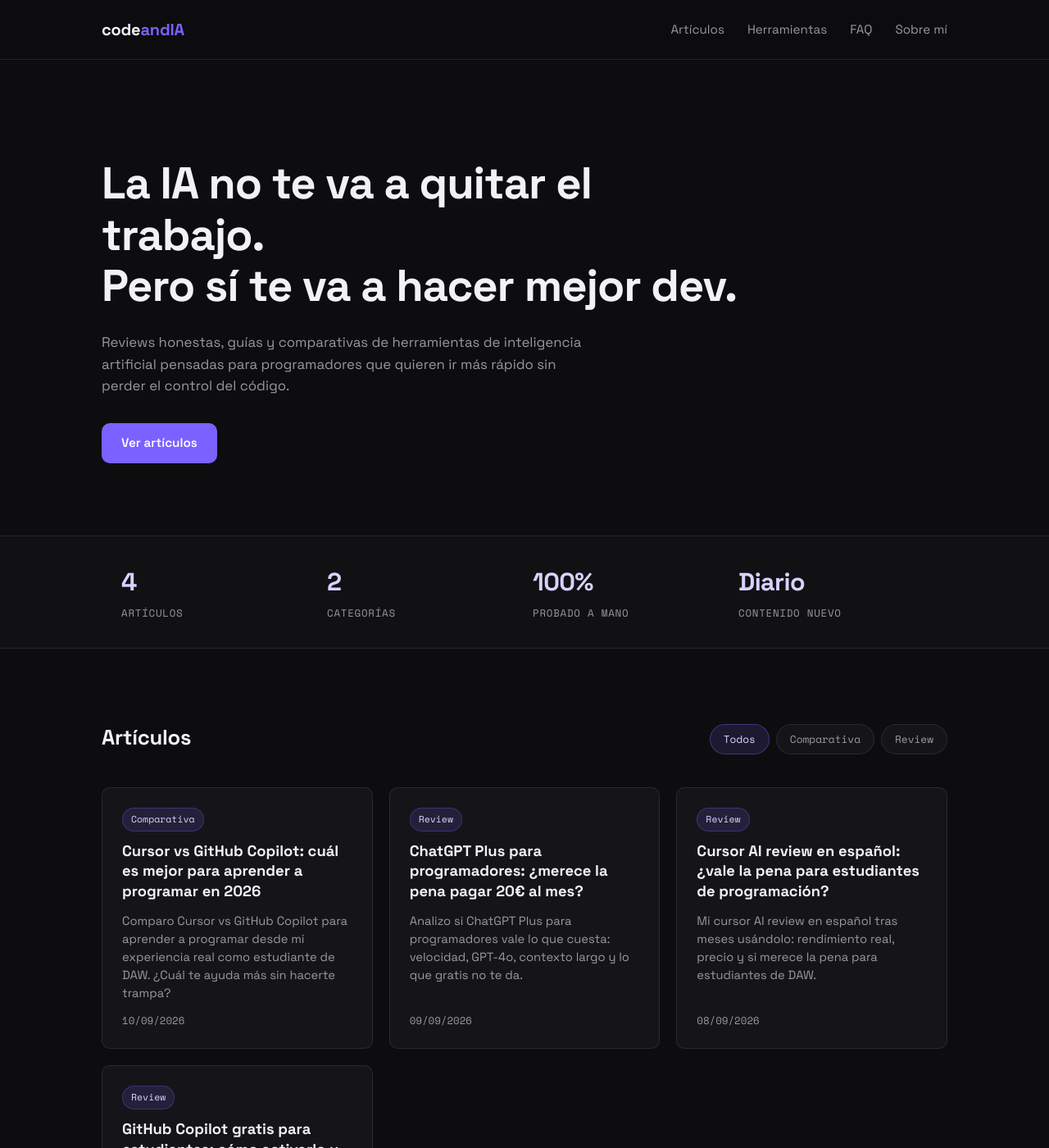
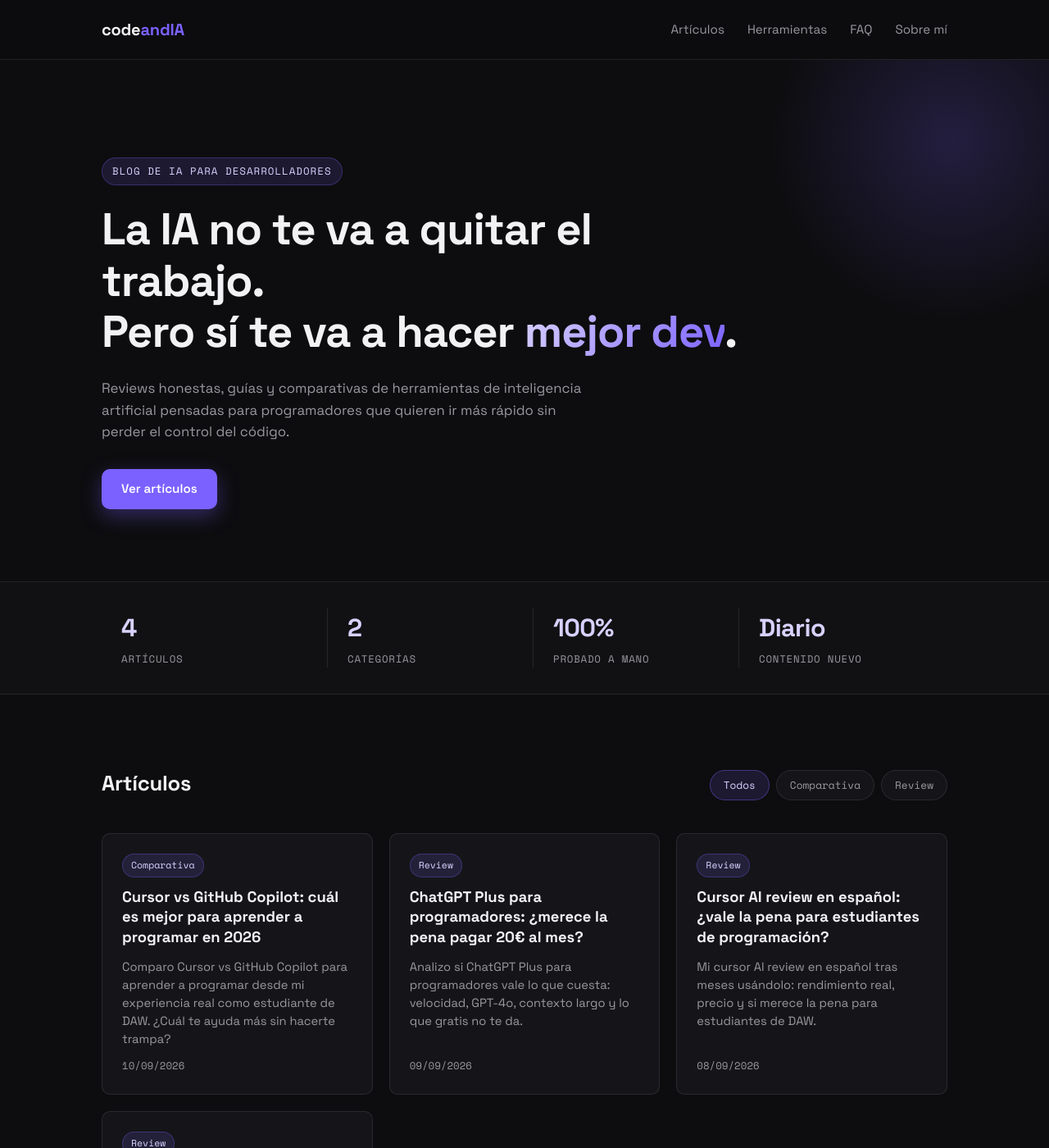
Before and after one commit to vibodigitalinfo-lab/codeandIA, a Jekyll site: the page built from index.html, in a window 1280 px wide and 1400 px high. Shown: the whole window at 82% size. Built offline with Jekyll 4.4.1, drawn with Linux system fonts in a browser that asks for light colours.

Commit message:
style: pulido visual del diseño (glow, elevación, badges, detalles)
- Hero: glow violeta sutil de fondo, badge "Blog de IA para
  desarrolladores", "mejor dev" con degradado de color
- Fondo global: tinte radial violeta en la parte superior
- Botones primarios: sombra glow violeta en reposo y hover
- Tarjetas (artículos y herramientas): elevación translateY + sombra
  violeta al pasar el ratón
- Stats: divisores entre métricas en desktop, números ajustados en móvil
- Detalles polish: color de selección accent, scrollbar personalizada
  oscura, badge más pequeña en móvil

Co-Authored-By: Claude Code <noreply@anthropic.com>

```diff
--- a/index.html
+++ b/index.html
@@ -7,7 +7,8 @@ layout: default
 
 <section class="hero">
   <div class="container">
-    <h1 class="hero-title">La IA no te va a quitar el trabajo.<br>Pero sí te va a hacer mejor dev.</h1>
+    <span class="hero-badge">Blog de IA para desarrolladores</span>
+    <h1 class="hero-title">La IA no te va a quitar el trabajo.<br>Pero sí te va a hacer <span class="hero-accent">mejor dev</span>.</h1>
     <p class="hero-subtitle">Reviews honestas, guías y comparativas de herramientas de inteligencia artificial pensadas para programadores que quieren ir más rápido sin perder el control del código.</p>
     <a href="#articulos" class="btn btn-accent">Ver artículos</a>
   </div>
--- a/styles.css
+++ b/styles.css
@@ -43,12 +43,33 @@ html {
 
 body {
   margin: 0;
-  background: var(--bg);
+  background:
+    radial-gradient(1100px 520px at 75% -10%, rgba(123, 97, 255, 0.10), transparent 60%),
+    var(--bg);
   color: var(--text);
   font-family: var(--font-body);
   font-size: 16px;
   line-height: 1.6;
   -webkit-font-smoothing: antialiased;
+}
+
+::selection {
+  background: var(--accent);
+  color: #fff;
+}
+
+::-webkit-scrollbar {
+  width: 10px;
+}
+::-webkit-scrollbar-track {
+  background: var(--bg);
+}
+::-webkit-scrollbar-thumb {
+  background: #26262c;
+  border-radius: 10px;
+}
+::-webkit-scrollbar-thumb:hover {
+  background: #33333b;
 }
 
 main {
@@ -188,10 +209,12 @@ a {
 .btn-accent {
   background: var(--accent);
   color: #ffffff;
+  box-shadow: 0 8px 24px rgba(123, 97, 255, 0.35);
 }
 
 .btn-accent:hover {
-  opacity: 0.88;
+  opacity: 0.9;
+  box-shadow: 0 10px 30px rgba(123, 97, 255, 0.45);
 }
 
 /* ============ Pills ============ */
@@ -210,8 +233,40 @@ a {
 /* ============ Hero ============ */
 
 .hero {
+  position: relative;
+  overflow: hidden;
   padding: 120px 0 88px;
   border-bottom: 1px solid var(--border);
+}
+
+.hero::before {
+  content: "";
+  position: absolute;
+  top: -140px;
+  right: -120px;
+  width: 480px;
+  height: 480px;
+  background: radial-gradient(circle, rgba(123, 97, 255, 0.20), transparent 65%);
+  pointer-events: none;
+}
+
+.hero .container {
+  position: relative;
+  z-index: 1;
+}
+
+.hero-badge {
+  display: inline-block;
+  font-family: var(--font-mono);
+  font-size: 0.78rem;
+  letter-spacing: 0.08em;
+  text-transform: uppercase;
+  color: var(--accent-text);
+  background: var(--accent-soft);
+  border: 1px solid rgba(123, 97, 255, 0.3);
+  padding: 6px 12px;
+  border-radius: 100px;
+  margin-bottom: 22px;
 }
 
 .hero-title {
@@ -220,6 +275,13 @@ a {
   letter-spacing: -0.02em;
   margin: 0 0 24px;
   max-width: 22ch;
+}
+
+.hero-accent {
+  background: linear-gradient(120deg, var(--accent-text), var(--accent));
+  -webkit-background-clip: text;
+  background-clip: text;
+  color: transparent;
 }
 
 .hero-subtitle {
@@ -249,6 +311,13 @@ a {
   display: flex;
   flex-direction: column;
   gap: 4px;
+}
+
+@media (min-width: 641px) {
+  .stat + .stat {
+    border-left: 1px solid var(--border);
+    padding-left: 24px;
+  }
 }
 
 .stat-num {
@@ -355,11 +424,13 @@ a {
   background: var(--bg-raised);
   border: 1px solid var(--border);
   border-radius: var(--radius);
-  transition: border-color 0.15s ease;
+  transition: border-color 0.15s ease, transform 0.2s ease, box-shadow 0.2s ease;
 }
 
 .article-card:hover {
   border-color: var(--accent);
+  transform: translateY(-3px);
+  box-shadow: 0 14px 34px rgba(123, 97, 255, 0.14);
 }
 
 .article-card-title {
@@ -417,11 +488,13 @@ a {
   background: var(--bg-raised);
   border: 1px solid var(--border);
   border-radius: var(--radius);
-  transition: border-color 0.15s ease;
+  transition: border-color 0.15s ease, transform 0.2s ease, box-shadow 0.2s ease;
 }
 
 .tool-card:hover {
   border-color: var(--accent);
+  transform: translateY(-3px);
+  box-shadow: 0 14px 34px rgba(123, 97, 255, 0.14);
 }
 
 .tool-card-top {
@@ -459,7 +532,8 @@ a {
   background: var(--accent);
   padding: 9px 16px;
   border-radius: 8px;
-  transition: background 0.15s ease;
+  box-shadow: 0 6px 18px rgba(123, 97, 255, 0.3);
+  transition: background 0.15s ease, box-shadow 0.15s ease;
 }
 
 .tool-card-btn:hover {
@@ -753,12 +827,14 @@ a {
   font-size: 0.92rem;
   font-weight: 700;
   border-radius: 8px;
-  transition: background 0.2s ease, transform 0.2s ease;
+  box-shadow: 0 8px 22px rgba(123, 97, 255, 0.35);
+  transition: background 0.2s ease, transform 0.2s ease, box-shadow 0.2s ease;
 }
 
 .affiliate-btn:hover {
   background: #8f7bff;
   transform: translateY(-1px);
+  box-shadow: 0 10px 28px rgba(123, 97, 255, 0.4);
 }
 
 /* ============ Footer ============ */
@@ -855,6 +931,10 @@ a {
   .hero {
     padding: 88px 0 56px;
   }
+  .hero-badge {
+    font-size: 0.72rem;
+    padding: 5px 10px;
+  }
   .hero-subtitle {
     font-size: 1rem;
   }
@@ -875,6 +955,9 @@ a {
     grid-template-columns: repeat(2, 1fr);
     gap: 24px 16px;
   }
+  .stat-num {
+    font-size: 1.5rem;
+  }
   .about-grid {
     grid-template-columns: 1fr;
     gap: 24px;
```
